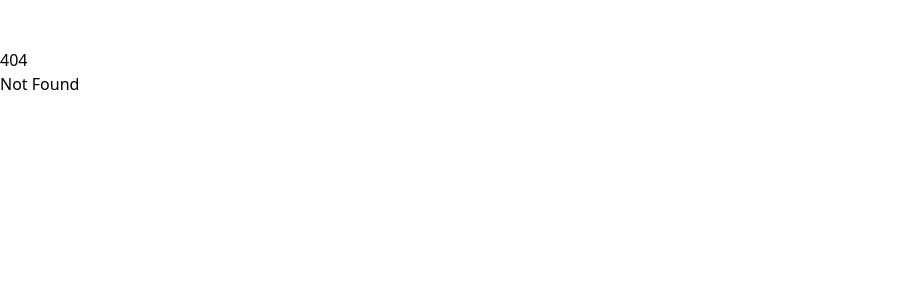
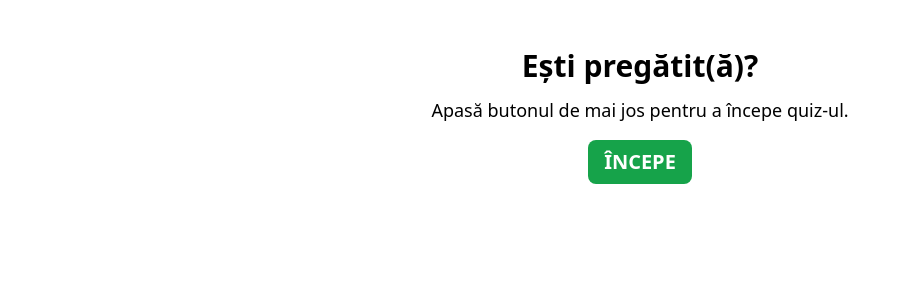
Before and after one commit to VeressIris/quizNorvegia, a SvelteKit app: page /ready in a window 1280 px wide. Before the commit this address had no page. Shown: the top 300 px of the page, without its empty margins (0-910 px from the left). Built offline with nearby package versions, Linux system fonts and the light colour scheme.

Commit message:
added some more pages on the frontend

```diff
--- a/src/routes/quiz/[question]/+page.svelte
+++ b/src/routes/quiz/[question]/+page.svelte
@@ -24,10 +24,16 @@
 </script>
 
 <div class="flex flex-col items-center justify-center">
-	<h1 class="mb-8 text-2xl font-bold">{data.questionID}. Question title</h1>
-	<div class="grid grid-cols-2 grid-rows-2 gap-4">
+	<h1 class="text-2xl font-bold">{data.questionID}. Question title</h1>
+	<div class="my-8 grid grid-cols-2 grid-rows-2 gap-4">
 		{#each answers as answer, index}
 			<AnswerCard answer={answer.answer} isCorrect={answer.isCorrect} {index} />
 		{/each}
 	</div>
+	<button
+		class="rounded-xl bg-purple-500 px-6 py-2 text-xl font-bold text-white hover:bg-purple-600 active:bg-purple-800"
+		onclick={() => {
+			window.location = `/quiz/${Number(data.questionID) + 1}`;
+		}}>Next</button
+	>
 </div>
--- /dev/null
+++ b/src/routes/ready/+page.svelte
@@ -0,0 +1,8 @@
+<div class="flex flex-col items-center justify-center">
+	<h1 class="mb-3 text-3xl font-bold">Ești pregătit(ă)?</h1>
+	<p class="text-lg">Apasă butonul de mai jos pentru a începe quiz-ul.</p>
+	<a
+		class="mt-4 rounded-lg bg-green-600 px-4 py-2 text-xl font-bold text-white hover:bg-green-700 active:bg-green-800"
+		href="/quiz/1">ÎNCEPE</a
+	>
+</div>
```
